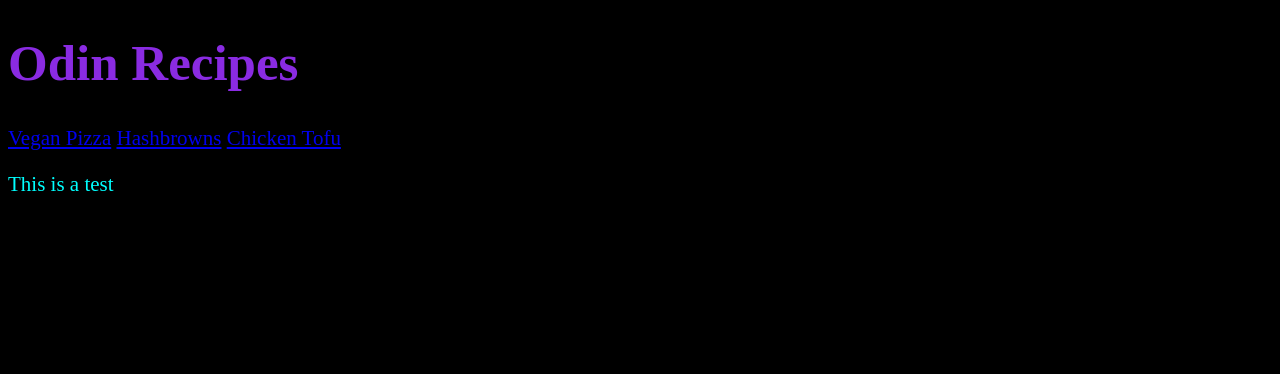
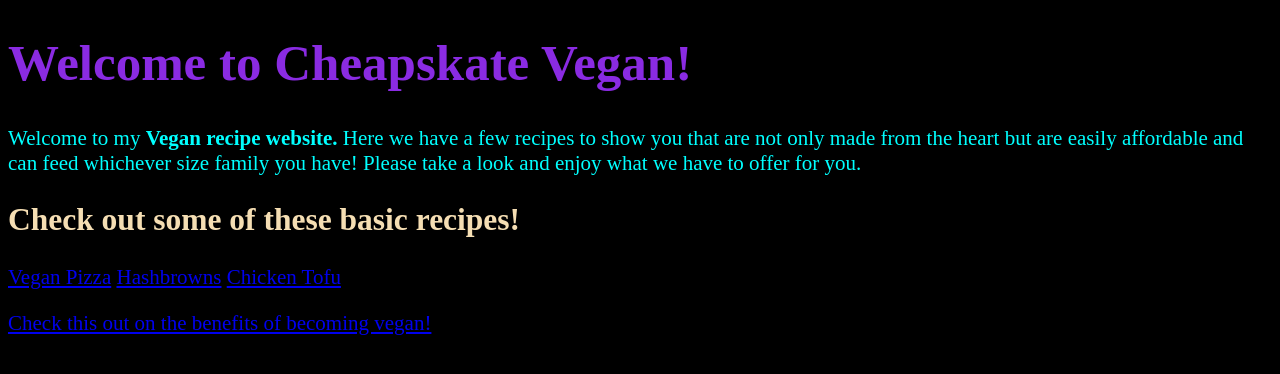
Before and after one commit to senlinren/odin-recipes, a plain HTML site: page index.html in a window 1280 px wide. Drawn offline with Linux system fonts and the light colour scheme.

Commit message:
modified index page

```diff
--- a/index.html
+++ b/index.html
@@ -8,13 +8,25 @@
     <link rel="stylesheet" href="css/style.css">
 </head>
 <body>
-    <h1>Odin Recipes</h1>
+    <h1>Welcome to Cheapskate Vegan!</h1>
+
+
+    <p>Welcome to my <strong>Vegan recipe website.</strong> Here we have a few recipes to show you that are not only
+        made from the heart but are easily affordable and can feed whichever size family you have! Please take a
+        look and enjoy what we have to offer for you.
+    </p>
+
+    <h2>Check out some of these basic recipes!</h2>
+
     <a href="../odin-recipes/recipes/pizza.html">Vegan Pizza</a>
     <a href="../odin-recipes/recipes/hashbrowns.html">Hashbrowns</a>
     <a href="../odin-recipes/recipes/chickentofu.html">Chicken Tofu</a>
 
-    <p>This is a test</p>
 
+
+    <p>
+        <a href="https://en.wikipedia.org/wiki/Cat">Check this out on the benefits of becoming vegan!</a>
+    </p>
 
 </body>
 </html>
```
